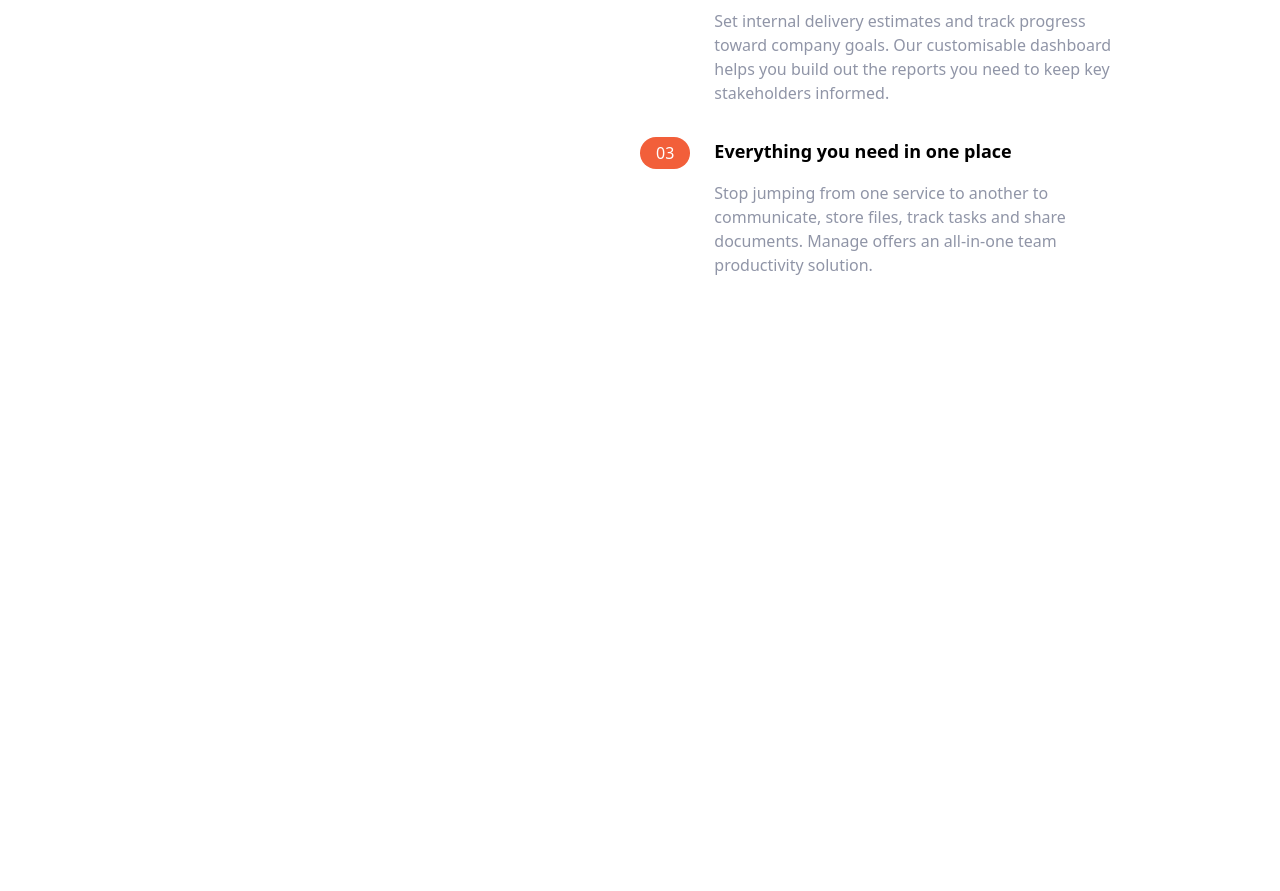
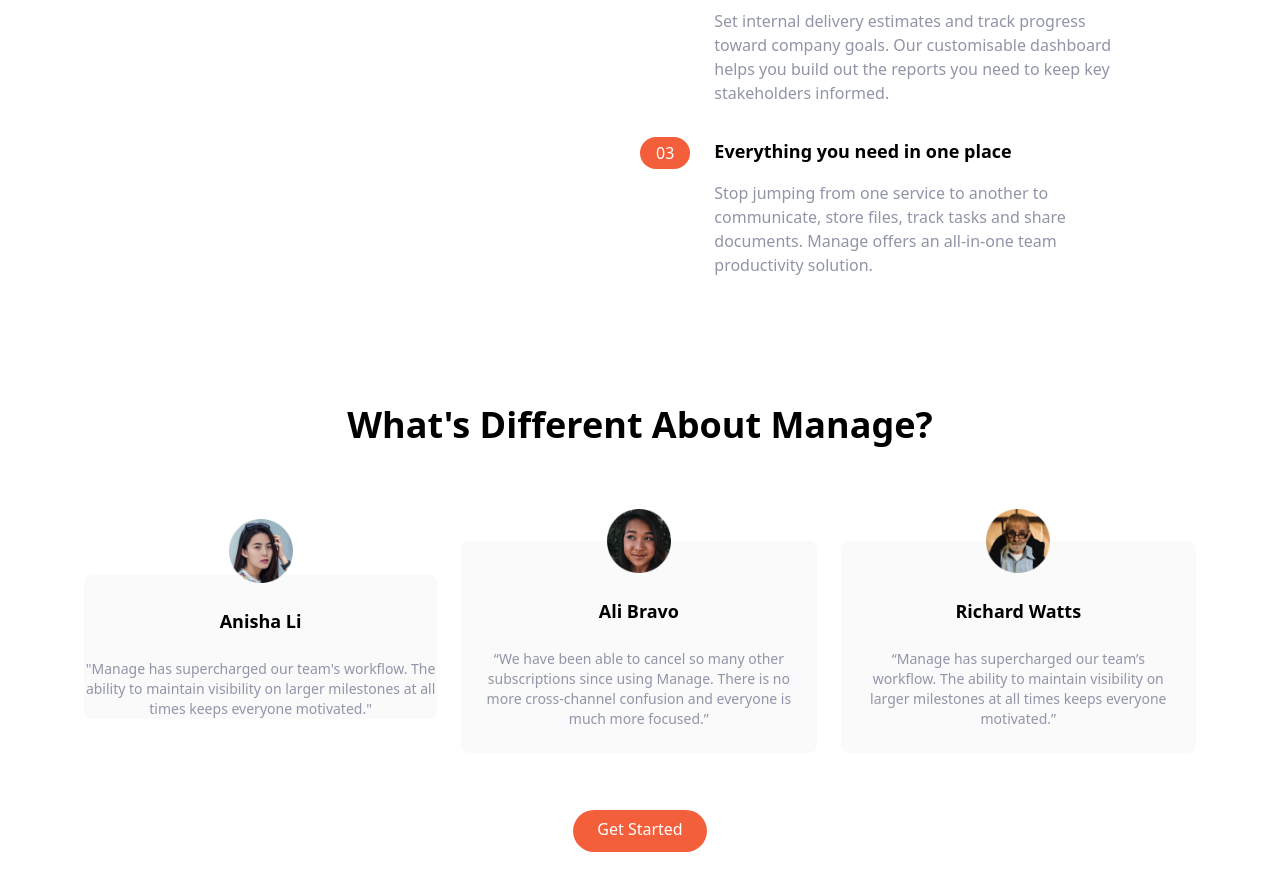
Before and after one commit to akshpnwr/tailwind-landing-page, a website: page index.html in a window 1280 px wide. Shown: the part 863-1754 px from the top of the page. Before the commit the page ends 1140 px from the top, so only its background shows below. Drawn offline with Linux system fonts and the light colour scheme.

Commit message:
Testimonials section

```diff
--- a/index.html
+++ b/index.html
@@ -178,5 +178,64 @@
         </div>
       </div>
     </section>
+
+    <!-- Testimonials -->
+    <section id="testimonials">
+      <!-- Container to heading and testm block -->
+      <div class="max-w-6xl mt-32 mx-auto px-5 text-center">
+        <h2 class="font-bold text-center text-4xl">
+          What's Different About Manage?
+        </h2>
+        <!-- Testimonials Container -->
+        <div class="flex flex-col items-center mt-24 md:flex-row md:space-x-6">
+          <!-- Testimonial 1 -->
+          <div
+            class="flex flex-col bg-veryLightGray space-y-6 rounded-lg items-center md:w-1/3"
+          >
+            <img src="./img/avatar-anisha.png" class="w-16 -mt-14" alt="" />
+            <h5 class="font-bold text-lg">Anisha Li</h5>
+            <p class="text-sm text-darkGrayishBlue">
+              "Manage has supercharged our team's workflow. The ability to
+              maintain visibility on larger milestones at all times keeps
+              everyone motivated."
+            </p>
+          </div>
+
+          <!-- Testimonial 2 -->
+          <div
+            class="hidden flex-col items-center p-6 space-y-6 rounded-lg bg-veryLightGray md:flex md:w-1/3"
+          >
+            <img src="img/avatar-ali.png" class="w-16 -mt-14" alt="" />
+            <h5 class="text-lg font-bold">Ali Bravo</h5>
+            <p class="text-sm text-darkGrayishBlue">
+              “We have been able to cancel so many other subscriptions since
+              using Manage. There is no more cross-channel confusion and
+              everyone is much more focused.”
+            </p>
+          </div>
+
+          <!-- Testimonial 3 -->
+          <div
+            class="hidden flex-col items-center p-6 space-y-6 rounded-lg bg-veryLightGray md:flex md:w-1/3"
+          >
+            <img src="img/avatar-richard.png" class="w-16 -mt-14" alt="" />
+            <h5 class="text-lg font-bold">Richard Watts</h5>
+            <p class="text-sm text-darkGrayishBlue">
+              “Manage has supercharged our team’s workflow. The ability to
+              maintain visibility on larger milestones at all times keeps
+              everyone motivated.”
+            </p>
+          </div>
+        </div>
+        <!-- Buttons -->
+        <div class="my-16">
+          <a
+            href="#"
+            class="text-white bg-brightRed p-3 px-6 pt-2 rounded-full baseline hover:bg-brightRedLight"
+            >Get Started</a
+          >
+        </div>
+      </div>
+    </section>
   </body>
 </html>
```
Also changed, not shown: css/main.css.
